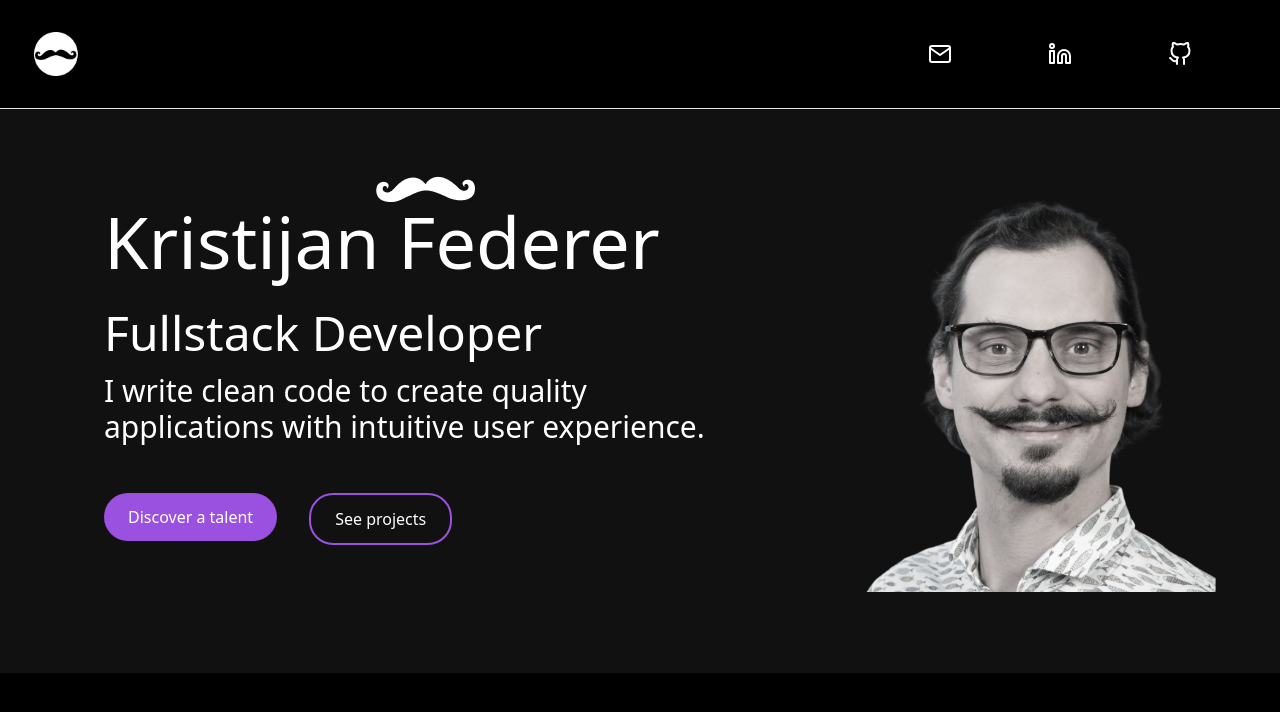
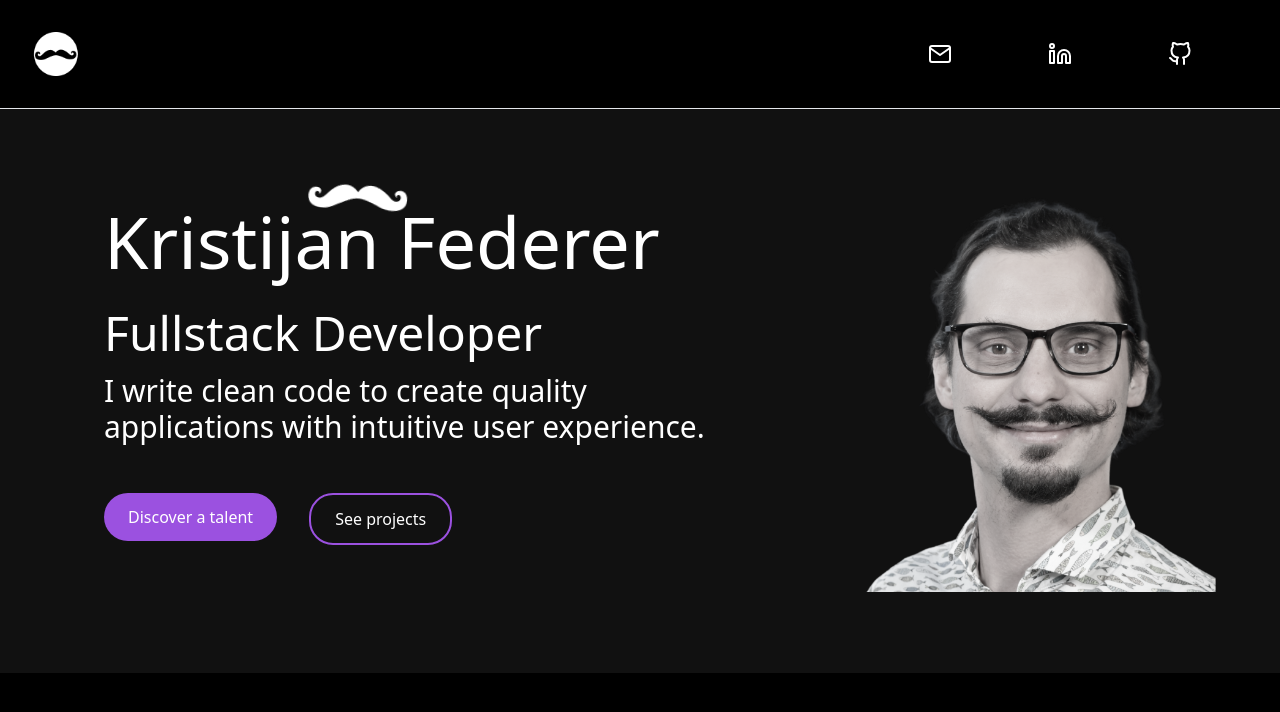
Before and after one commit to federerkristijan/portfolio2, a Next.js app: page / in a window 1280 px wide. Shown: the top 712 px of the page. Built offline with nearby package versions, Linux system fonts and the light colour scheme.

Commit message:
animation wokring. need short interval and long pause in between intervals.

```diff
--- a/components/pages/HeroSection.tsx
+++ b/components/pages/HeroSection.tsx
@@ -4,40 +4,63 @@ import Foto from '@/assets/CV Foto Glasses 1 - Edited 1.png'
 import { Button } from '../ui/Button';
 import Moustache from '@/assets/moustache.png'
 import { useEffect, useState } from 'react';
+import { motion } from 'framer-motion';
 
 const HeroSection = ({
   title,
   subtitle,
   image,
   }: HeroSectionPayload) => {
-    const [isRattling, setIsRattling] = useState(false);
+    const [rotation, setRotation] = useState(0);
 
     useEffect(() => {
-      const rattlingInterval = setInterval(() => {
-        setIsRattling(true);
-        setTimeout(() => setIsRattling(false), 500); // Adjust the duration of the rattle effect
-      }, 15000); // Set the interval for every 15 seconds
+      const intervalId = setInterval(() => {
+        // Rotate left and right slowly
+        setRotation((prevRotation) => (prevRotation >= 0 ? -5 : 5));
+      }, 500); // Set the duration for each half rotation to 0.5 seconds
 
-      return () => clearInterval(rattlingInterval);
+      // After 45 seconds, clear the interval to pause the animation
+      const pauseIntervalId = setInterval(() => {
+        clearInterval(intervalId);
+      }, 45000); // Set the pause duration to 45 seconds
+
+      // Clear the pause interval when the component unmounts
+      return () => {
+        clearInterval(intervalId);
+        clearInterval(pauseIntervalId);
+      };
     }, []);
 
   return (
     <div className='flex justify-between px-6'>
       <div className='p-20 relative'>
-        {/* {isRattling && (<div
-          className='moustache-container absolute top-[12%] left-[44%]'
+        <div className=''>
+          <motion.div
+              // animate={{
+              //   rotate: rotation,
+              // }}
+              // transition={{
+              //   duration: 0.3, // One complete rotation in 45 seconds
+
+              //   ease: 'linear',
+              //   times: [0, 0.5, 1], // Keyframes for left rotation, default, and right rotation
+              // }}
+
+              animate={{ rotate: [rotation, 0, rotation], }}
+              transition={{
+                from: 60,
+                duration: 0.5,
+                ease: 'linear',
+              }}
           >
             <Image
                 src={Moustache}
                 alt="animation"
+                className='absolute top-[10%] left-[32%]'
               />
-        </div>)} */}
-        <Image
-            src={Moustache}
-            alt="animation"
-            className='absolute top-[12%] left-[44%]'
-          />
+          </motion.div>
           <h1 className='text-7xl py-4'>{title}</h1>
+        </div>
         <h2 className='text-5xl py-4'>{subtitle}</h2>
         <span className='text-3xl py-4'>I write clean code to create quality applications with intuitive user experience.</span>
         <div className='flex gap-8 py-12'>
```
Lines whose indentation alone changed are shown as unchanged.
